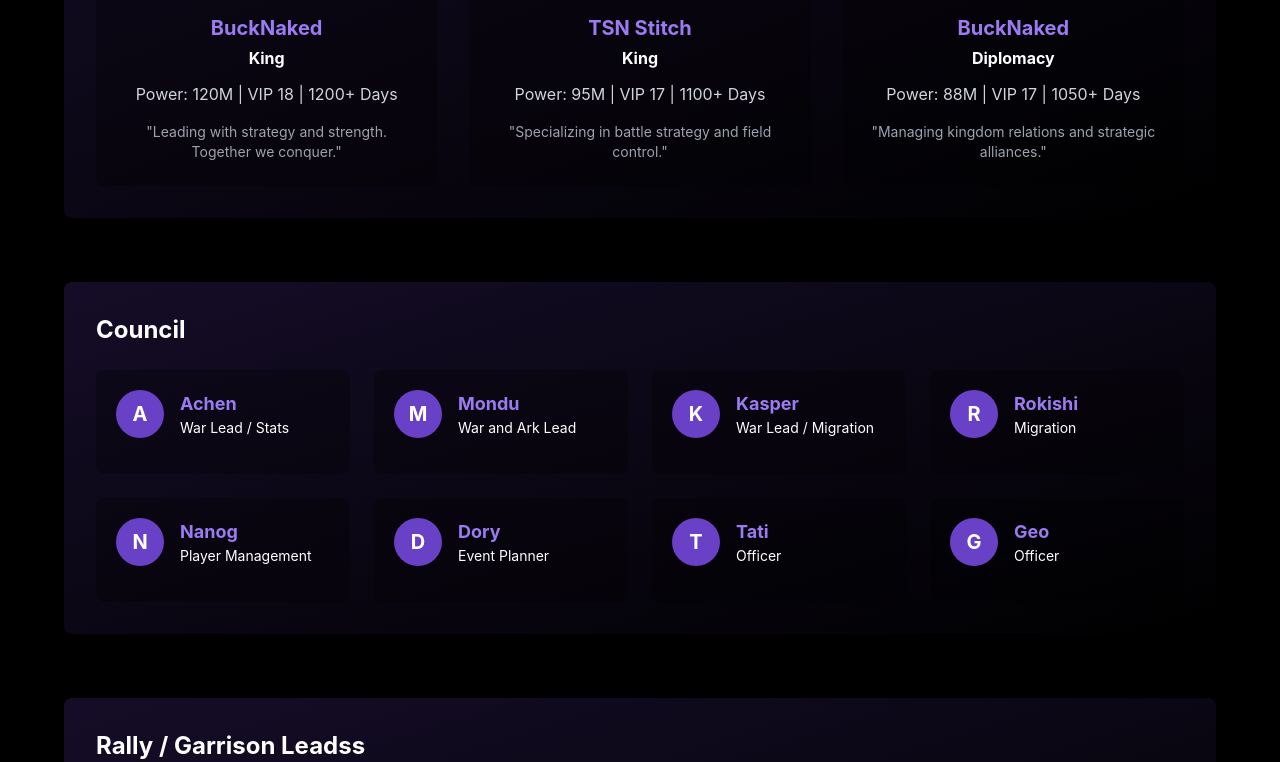
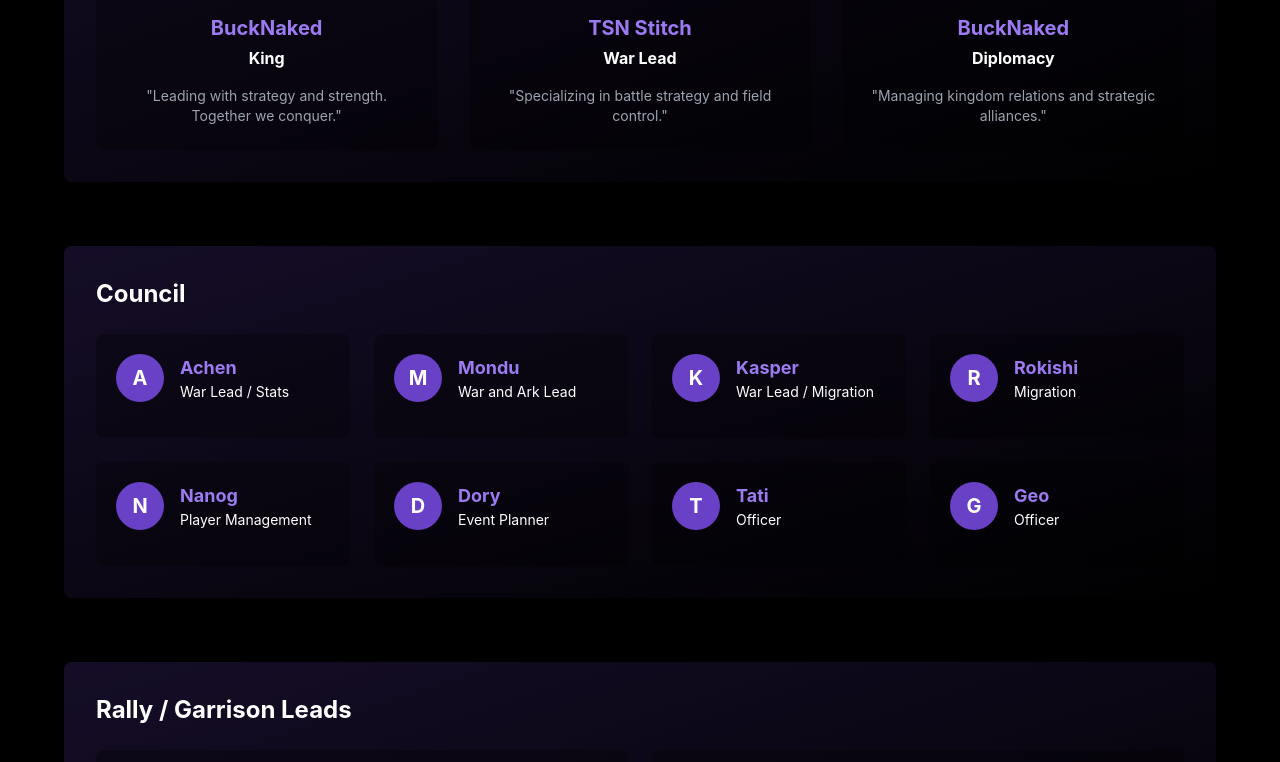
Before and after one commit to achen1076/3606, a React (Create React App) app: page /leads in a window 1280 px wide. Shown: the part 558-1320 px from the top of the page. Built offline with nearby package versions, Linux system fonts and the light colour scheme.

Commit message:
text change

```diff
--- a/src/pages/LeadsPage.tsx
+++ b/src/pages/LeadsPage.tsx
@@ -31,9 +31,6 @@ export default function LeadsPage() {
                   BuckNaked
                 </h3>
                 <p className="text-white font-bold mt-1">King</p>
-                <p className="text-gray-300 mt-3">
-                  Power: 120M | VIP 18 | 1200+ Days
-                </p>
                 <p className="text-gray-400 mt-4 text-sm">
                   "Leading with strategy and strength. Together we conquer."
                 </p>
@@ -47,10 +44,7 @@ export default function LeadsPage() {
                 <h3 className="text-xl font-bold text-rok-purple-light">
                   TSN Stitch
                 </h3>
-                <p className="text-white font-bold mt-1">King</p>
-                <p className="text-gray-300 mt-3">
-                  Power: 95M | VIP 17 | 1100+ Days
-                </p>
+                <p className="text-white font-bold mt-1">War Lead</p>
                 <p className="text-gray-400 mt-4 text-sm">
                   "Specializing in battle strategy and field control."
                 </p>
@@ -65,9 +59,6 @@ export default function LeadsPage() {
                   BuckNaked
                 </h3>
                 <p className="text-white font-bold mt-1">Diplomacy</p>
-                <p className="text-gray-300 mt-3">
-                  Power: 88M | VIP 17 | 1050+ Days
-                </p>
                 <p className="text-gray-400 mt-4 text-sm">
                   "Managing kingdom relations and strategic alliances."
                 </p>
@@ -204,7 +195,7 @@ export default function LeadsPage() {
         <section className="w-full py-8">
           <div className="bg-gradient-to-br from-rok-purple/20 to-black rounded-lg p-6 md:p-8 shadow-lg">
             <h2 className="text-2xl font-bold text-white mb-6">
-              Rally / Garrison Leadss
+              Rally / Garrison Leads
             </h2>
             <div className="grid grid-cols-1 md:grid-cols-2 gap-6">
               {/* War Coordinator */}
```
